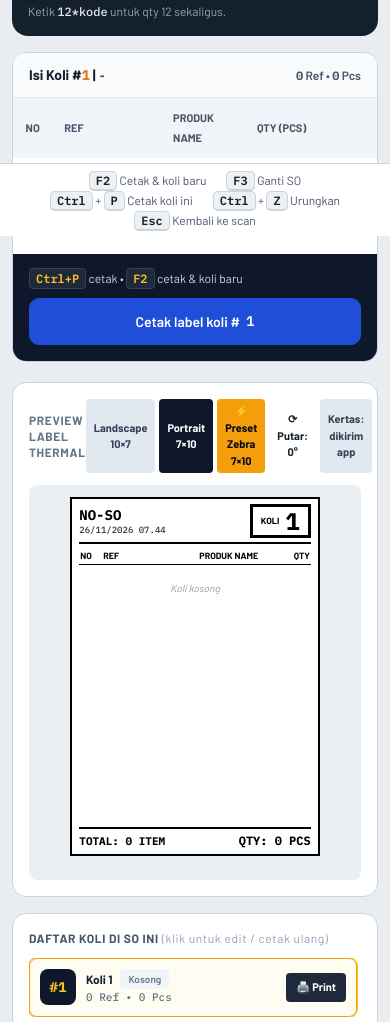
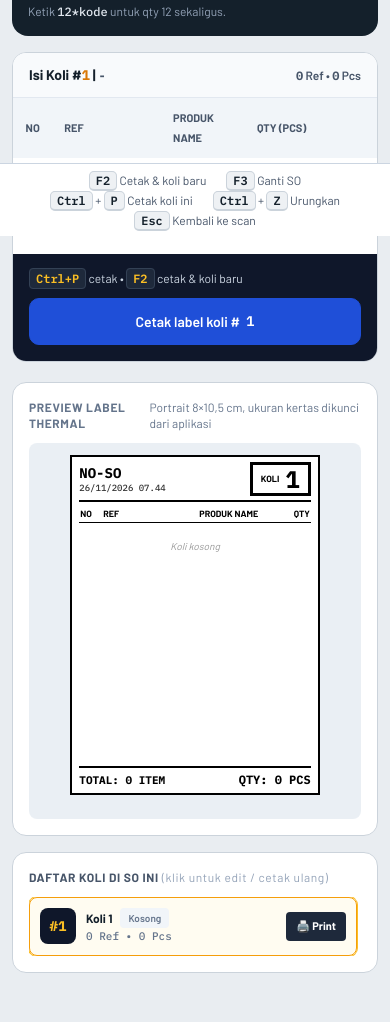
Before and after one commit to Rijal-Tafsiri14/RecehQC, a plain HTML site: page index.html in a window 390 px wide. Shown: the part 608-1630 px from the top of the page. Drawn offline with nearby package versions, Linux system fonts and the light colour scheme.

Commit message:
Update index.html

```diff
--- a/index.html
+++ b/index.html
@@ -30,7 +30,7 @@ kbd{font:600 11px 'IBM Plex Mono',monospace;background:#EEF1F4;border:1px solid
 }
 @media print{
   body > *:not(#print-root){display:none!important}
-  #print-root{display:block!important;width:var(--lw,94mm);margin:0;padding:0;background:#fff;color:#000}
+  #print-root{display:block!important;width:var(--lw,94mm);margin:var(--shifty,0mm) 0 0 var(--shiftx,0mm);padding:0;background:#fff;color:#000}
   #print-root .pg{break-after:page;page-break-after:always}
   #print-root .pg:last-child{break-after:auto;page-break-after:auto}
   html.rot90 #print-root, html.rot270 #print-root{width:var(--pgw)}
@@ -157,13 +157,7 @@ kbd{font:600 11px 'IBM Plex Mono',monospace;background:#EEF1F4;border:1px solid
   <section class="card p-4">
     <div class="flex items-center justify-between mb-3">
       <span class="text-xs font-bold uppercase tracking-wider text-slate-500">Preview Label Thermal</span>
-      <div class="flex gap-1">
-        <button type="button" id="btn-lay-land" onclick="setLabelSize('land')" title="10 x 7 cm (lebar x tinggi)" class="px-2 py-1 text-[11px] font-bold rounded">Landscape 10×7</button>
-        <button type="button" id="btn-lay-port" onclick="setLabelSize('port')" title="7 x 10 cm (lebar x tinggi)" class="px-2 py-1 text-[11px] font-bold rounded">Portrait 7×10</button>
-        <button type="button" onclick="presetZebra()" title="Portrait 7 x 10 cm, ukuran kertas dikirim dari aplikasi, tanpa rotasi" class="px-2 py-1 text-[11px] font-bold rounded bg-amber-500 text-slate-950 hover:bg-amber-400">⚡ Preset Zebra 7×10</button>
-        <button type="button" id="btn-rot" onclick="cycleRotate()" title="Putar isi label jika hasil cetak terbalik/miring dari driver Zebra" class="px-2 py-1 text-[11px] font-bold rounded">⟳ Putar: 0°</button>
-        <button type="button" id="btn-force" onclick="toggleForce()" title="Matikan agar ukuran kertas & orientasi ditentukan dialog print / driver Zebra" class="px-2 py-1 text-[11px] font-bold rounded bg-slate-200 text-slate-700 hover:bg-slate-300">Kertas: dikirim app</button>
-      </div>
+      <span class="text-xs text-slate-500">Portrait 8×10,5 cm, ukuran kertas dikunci dari aplikasi</span>
     </div>
     <div id="print-area" class="bg-slate-200/70 p-3 rounded-lg max-h-[560px] overflow-y-auto"></div>
   </section>
@@ -294,7 +288,7 @@ function initApp() {
   masterList = masterList.map(m => m.ref ? m : { ...m, ref: m.sku, sku: '' });
   archiveList = load('wms_archive_v1', []);
   const a = load(KEY.ACTIVE, {}); activeSO = a.activeSO || ''; activeKoli = a.activeKoli || 1;
-  const s = load(KEY.SET, {}); soundEnabled = s.soundEnabled !== false; labelSize = LAYOUTS[s.labelSize] ? s.labelSize : 'port'; forcePage = s.labelSize === 'auto' ? false : s.forcePage !== false; rotDeg = [0, 90, 270].includes(s.rotDeg) ? s.rotDeg : 0;
+  const s = load(KEY.SET, {}); soundEnabled = s.soundEnabled !== false; labelSize = 'port'; forcePage = true; rotDeg = 0;
   $('sound-icon').textContent = soundEnabled ? '🔊' : '🔇';
   $('input-so').value = activeSO; $('input-koli').value = activeKoli;
   setLabelSize(labelSize, false);
@@ -466,20 +460,19 @@ function setItemQtyDirect(id, v) {
 function deleteItem(id) { records = records.filter(r => r.id !== id); save(); refreshUI(); focusScanner(); }
 
 /* ===================== PRINT ===================== */
+/* Kalibrasi posisi cetak: geser isi label ke KANAN (mm). Naikkan jika sisi kiri masih terpotong,
+   turunkan jika sisi kanan terpotong. 0 = tanpa geser. */
+const PRINT_OFFSET_X_MM = 8;
+/* Ukuran stiker (mm). Ubah di sini jika label diganti ukuran. */
+const STOCK_W_MM = 80, STOCK_H_MM = 105;
+/* Margin tambahan isi label (mm), di luar margin dasar 2mm. Naikkan sisi yang masih mepet / terpotong. */
+const MARGIN_LEFT_MM = 10, MARGIN_TOP_MM = 10, MARGIN_RIGHT_MM = 0, MARGIN_BOTTOM_MM = 0;
 const LAYOUTS = {
   land: { w: 96, h: 66, page: 'size:100mm 70mm;margin:2mm', pageRot: 'size:70mm 100mm;margin:2mm' },
-  port: { w: 66, h: 96, page: 'size:70mm 100mm;margin:2mm', pageRot: 'size:100mm 70mm;margin:2mm' }
+  port: { w: STOCK_W_MM - 4 - MARGIN_LEFT_MM - MARGIN_RIGHT_MM, h: STOCK_H_MM - 4 - MARGIN_TOP_MM - MARGIN_BOTTOM_MM, page: `size:${STOCK_W_MM + PRINT_OFFSET_X_MM}mm ${STOCK_H_MM}mm;margin:2mm`, pageRot: `size:${STOCK_H_MM}mm ${STOCK_W_MM}mm;margin:2mm` }
 };
 let LAY = LAYOUTS.port, rotDeg = 0, forcePage = true;
-function presetZebra() { rotDeg = 0; forcePage = true; setLabelSize('port'); toast('Preset: portrait 7×10 cm, ukuran kertas dikirim dari aplikasi', 'info'); focusScanner(); }
-function toggleForce() { forcePage = !forcePage; applyPageStyle(); save(); toast(forcePage ? 'Ukuran kertas dikirim dari aplikasi' : 'Ukuran kertas & orientasi: atur di dialog print / driver', 'info'); focusScanner(); }
-function cycleRotate() { rotDeg = rotDeg === 0 ? 90 : rotDeg === 90 ? 270 : 0; applyPageStyle(); save(); toast(`Putar isi label: ${rotDeg}° (cek preview di dialog print)`, 'info'); focusScanner(); }
-function setLabelSize(size, doSave = true) {
-  labelSize = LAYOUTS[size] ? size : 'land'; LAY = LAYOUTS[labelSize]; applyPageStyle();
-  const on = 'px-2 py-1 text-[11px] font-bold rounded bg-slate-900 text-white', off = 'px-2 py-1 text-[11px] font-bold rounded bg-slate-200 text-slate-700 hover:bg-slate-300';
-  ['land', 'port'].forEach(k => $('btn-lay-' + k).className = k === labelSize ? on : off);
-  if (doSave) { save(); refreshUI(); }
-}
+function setLabelSize() { LAY = LAYOUTS.port; applyPageStyle(); }   // tetap portrait; ukuran kertas mengikuti printer
 /* 1 koli = 1 label = 1 halaman: ukuran kertas diset sesuai label & isi otomatis diperkecil bila panjang */
 function applyPageStyle() {
   let st = $('page-style');
@@ -488,6 +481,7 @@ function applyPageStyle() {
   if ($('btn-force')) $('btn-force').textContent = forcePage ? 'Kertas: dikirim app' : 'Kertas: ikut dialog/driver';
   const root = document.documentElement;
   root.classList.remove('rot90', 'rot270'); if (rotDeg) root.classList.add('rot' + rotDeg);
+  root.style.setProperty('--shiftx', (PRINT_OFFSET_X_MM + MARGIN_LEFT_MM) + 'mm'); root.style.setProperty('--shifty', MARGIN_TOP_MM + 'mm');
   root.style.setProperty('--lw', LAY.w + 'mm'); root.style.setProperty('--lh', (LAY.h - 1) + 'mm');
   root.style.setProperty('--pgw', LAY.h + 'mm'); root.style.setProperty('--pgh', LAY.w + 'mm');
   root.style.setProperty('--rx', LAY.h + 'mm'); root.style.setProperty('--ry', LAY.w + 'mm');
@@ -820,7 +814,7 @@ window.onload = initApp;
    Catatan: apiKey Firebase Web bukan rahasia; pengamannya ada di Firestore Rules.
    ===================================================================== */
 const FIREBASE_CONFIG = {
-apiKey: "AIzaSyDPbgc8PNp_1MnCvlDM6PK8BKlmsLZpiZY",
+  apiKey: "AIzaSyDPbgc8PNp_1MnCvlDM6PK8BKlmsLZpiZY",
   authDomain: "dashboard-93c29.firebaseapp.com",
   databaseURL: "https://dashboard-93c29-default-rtdb.asia-southeast1.firebasedatabase.app",
   projectId: "dashboard-93c29",
```
